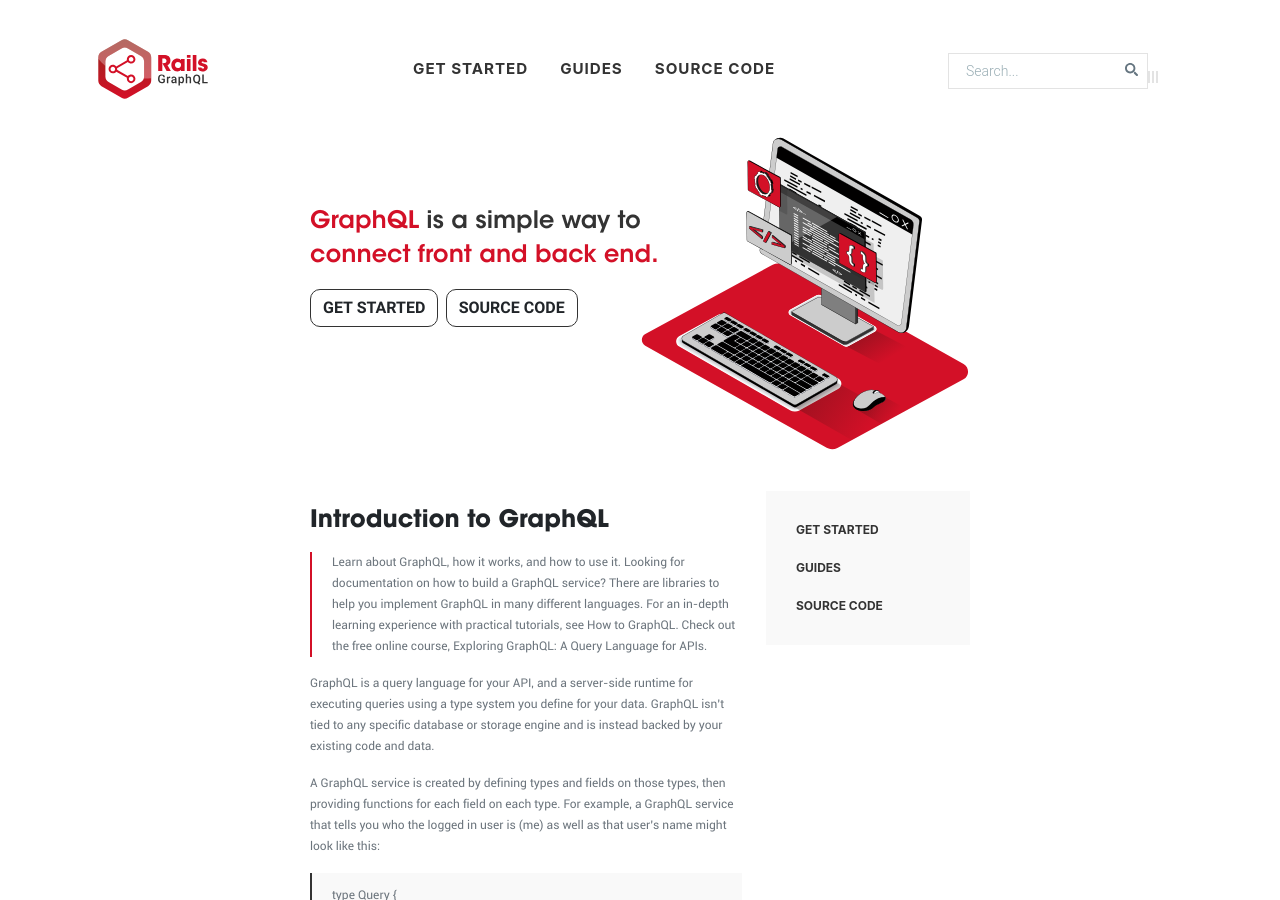
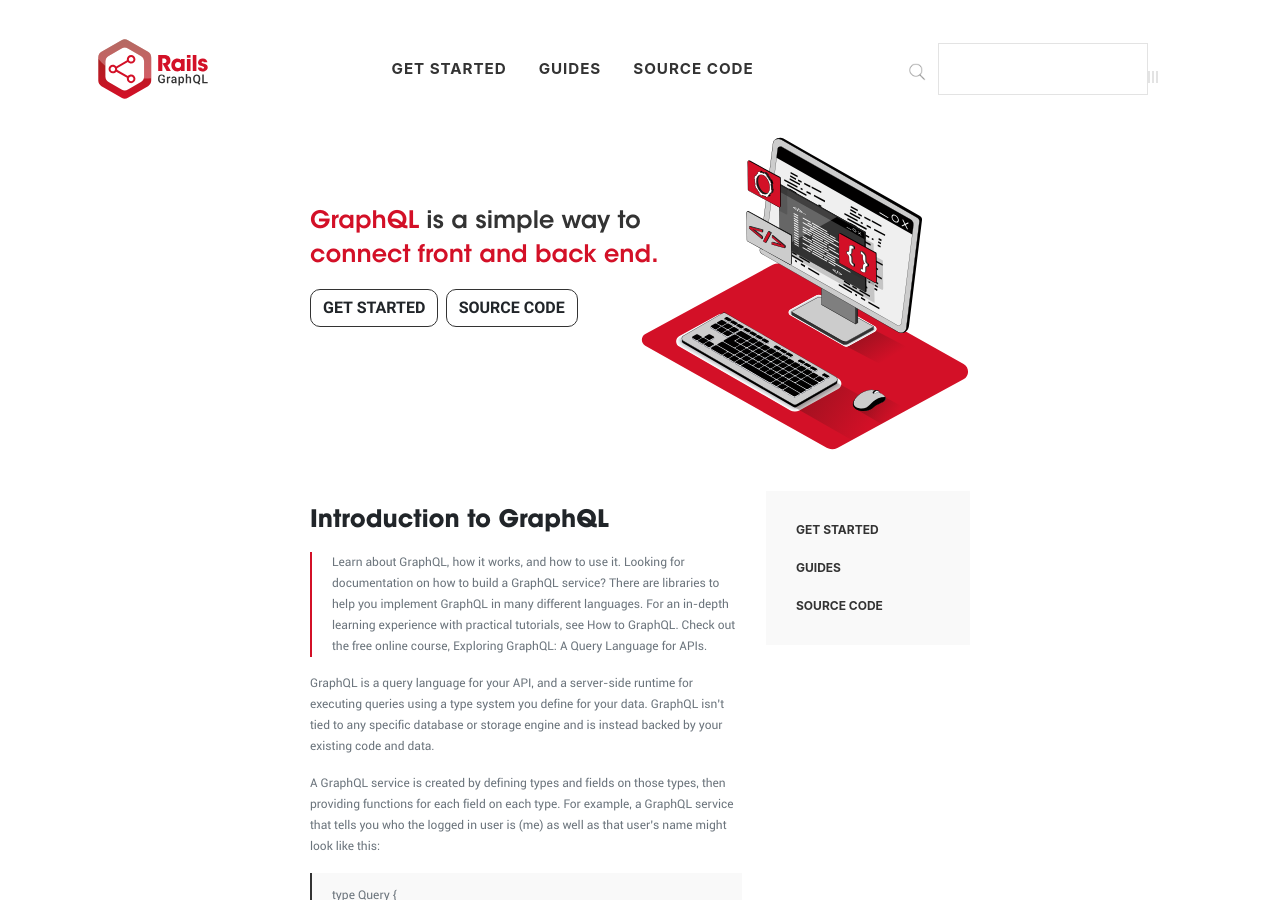
Before and after one commit to TonSapia/graphql, a Jekyll site: the page built from index.md, in a window 1280 px wide and 900 px high. Built offline with Jekyll 4.4.1, drawn with Linux system fonts in a browser that asks for light colours; nearby versions of some CDN libraries; our own code applies the rules of GitHub Pages for plain Markdown files.

Commit message:
Another test

```diff
--- a/_layouts/default.html
+++ b/_layouts/default.html
@@ -22,7 +22,14 @@
                         <li class="nav-item"><a class="nav-link" href={{ "pages/guides" | relative_url }}><b>GUIDES</b></a></li>
                         <li class="nav-item"><a class="nav-link" href={{ "pages/source" | relative_url }}><b>SOURCE CODE</b></a></li>
                     </ul>
-                    <form novalidate="novalidate" onsubmit="return false;" class="searchbox sbx-twitter">
+                    <form action="{{ page.url | relative_url }}">
+                      <div class="tipue_search_left"><img src="{{ "/assets/tipuesearch/search.png" | relative_url }}" class="tipue_search_icon"></div>
+                      <div class="tipue_search_right"><input type="text" name="q" id="tipue_search_input" pattern=".{3,}" title="At least 3 characters" required></div>
+                      <div style="clear: both;"></div>
+                    </form>
+
+                    <div id="tipue_search_content"></div>
+                    <!-- <form novalidate="novalidate" onsubmit="return false;" class="searchbox sbx-twitter">
                       <div role="search" class="sbx-twitter__wrapper">
                         <input type="search" name="search" id="tipue_search_input" placeholder="Search..." autocomplete="off" required="required" class="sbx-twitter__input">
                         <button type="submit" title="Submit your search query." class="sbx-twitter__submit">
@@ -37,7 +44,7 @@
                         </button>
                       </div>
                     </form>
-                    <div id="tipue_search_content"></div>
+                    <div id="tipue_search_content"></div> -->
                 </div>
 
 
```
